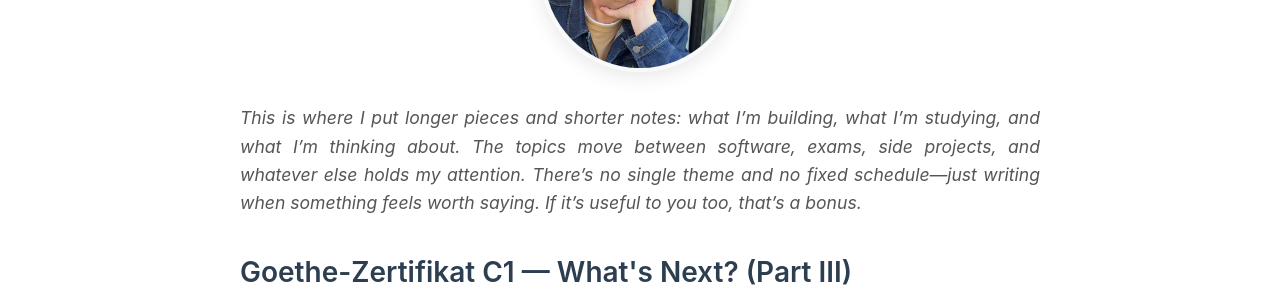
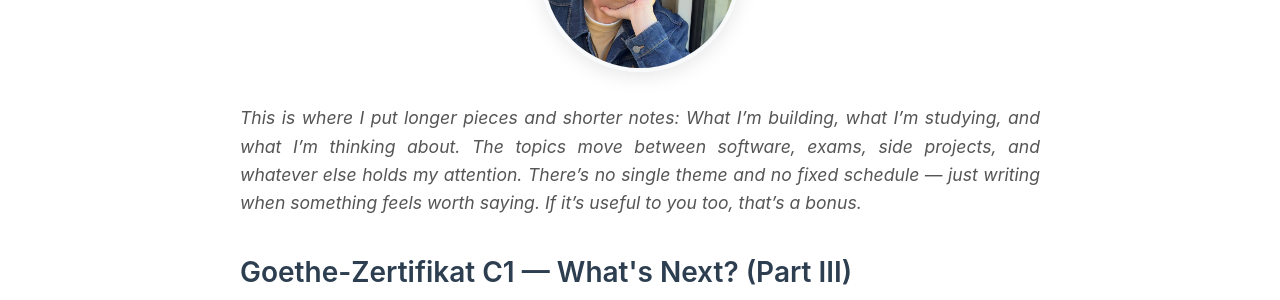
Before and after one commit to aistomin/aistomin.com, a Jekyll site: the page built from blog.markdown, in a window 1280 px wide and 900 px high. Shown: the part 312-612 px from the top of the window. Built offline with Jekyll 4.4.1, drawn with Linux system fonts in a browser that asks for light colours.

Commit message:
Issue #107. Some text-styel editings.

```diff
--- a/blog.markdown
+++ b/blog.markdown
@@ -12,7 +12,7 @@ image: /assets/images/blog-og.jpg
 <div class="page-content">
     <img src="/assets/images/blog.jpg" alt="Andrej Istomin" class="blog-photo" onerror="this.style.display='none'">
     <p class="blog-description">
-    This is where I put longer pieces and shorter notes: what I’m building, what I’m studying, and what I’m thinking about. The topics move between software, exams, side projects, and whatever else holds my attention. There’s no single theme and no fixed schedule—just writing when something feels worth saying. If it’s useful to you too, that’s a bonus.
+    This is where I put longer pieces and shorter notes: What I’m building, what I’m studying, and what I’m thinking about. The topics move between software, exams, side projects, and whatever else holds my attention. There’s no single theme and no fixed schedule — just writing when something feels worth saying. If it’s useful to you too, that’s a bonus.
     </p>
     <div class="blog-posts">
         {% for post in site.posts %}
```
